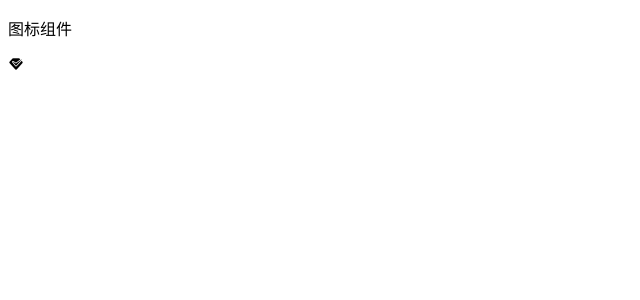
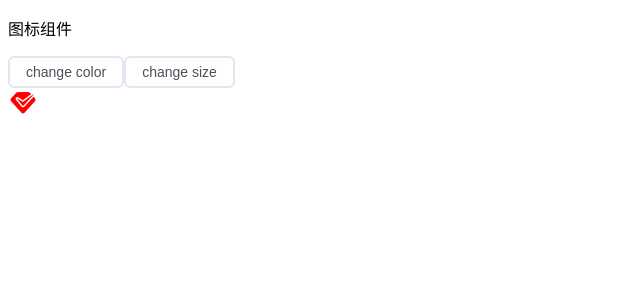
Before and after one commit to liulongbin1314/vue3-ui-library, a Vue app in the folder examples/: page / in a window 1280 px wide. Shown: the top 300 px of the page, without its empty margins (0-640 px from the left). Built offline with nearby package versions, Linux system fonts and the light colour scheme.

Commit message:
初步实现修改icon的颜色和字号

```diff
--- a/examples/src/components/IconTest.vue
+++ b/examples/src/components/IconTest.vue
@@ -1,12 +1,26 @@
 <template>
   <p>图标组件</p>
+  <a-button @click="changeColor">change color</a-button>
+  <a-button @click="changeSize">change size</a-button>
   <div class="row-gap">
-    <a-icon>
+    <a-icon :color="color" :size="size">
       <span class="iconfont icon-business-icon-buyers-club-fill"></span>
     </a-icon>
   </div>
 </template>
 
-<script setup></script>
+<script setup>
+import { ref } from 'vue'
+
+const color = ref('red')
+const changeColor = () => {
+  color.value = color.value === 'red' ? 'black' : 'red'
+}
+
+const size = ref(30)
+const changeSize = () => {
+  size.value += 5
+}
+</script>
 
 <style scoped></style>
--- a/packages/components/icon/src/index.vue
+++ b/packages/components/icon/src/index.vue
@@ -1,5 +1,5 @@
 <template>
-  <i :class="[ns.b()]">
+  <i :class="[ns.b()]" :style="[{ color }, { fontSize: size + 'px' }]">
     <slot></slot>
   </i>
 </template>
@@ -9,6 +9,11 @@ defineOptions({
   name: 'a-icon'
 })
 
+defineProps({
+  color: String,
+  size: [String, Number]
+})
+
 import { useNamespace } from '@ui-library/hooks'
 
 const ns = useNamespace('icon')
--- a/packages/theme/src/icon.scss
+++ b/packages/theme/src/icon.scss
@@ -15,4 +15,8 @@
     width: 1em;
     height: 1em;
   }
+
+  .iconfont {
+    font-size: inherit;
+  }
 }
```
